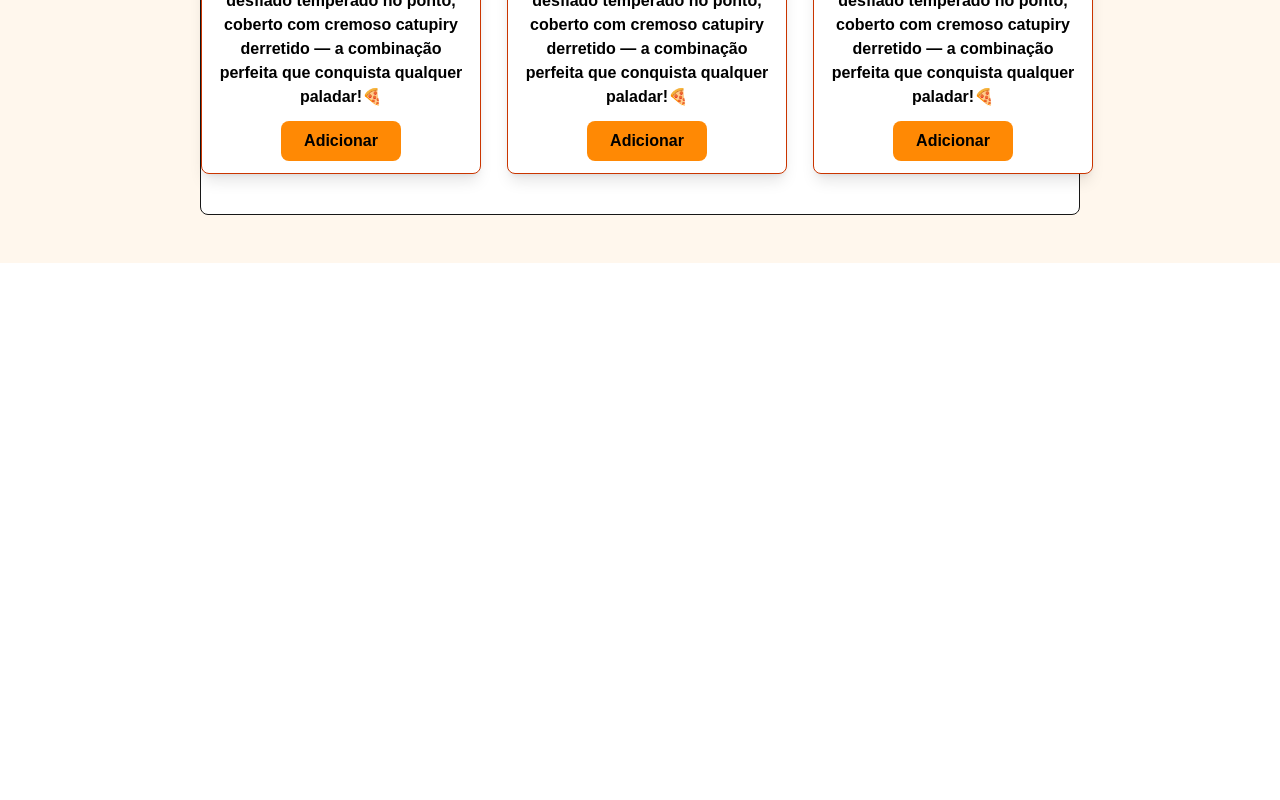
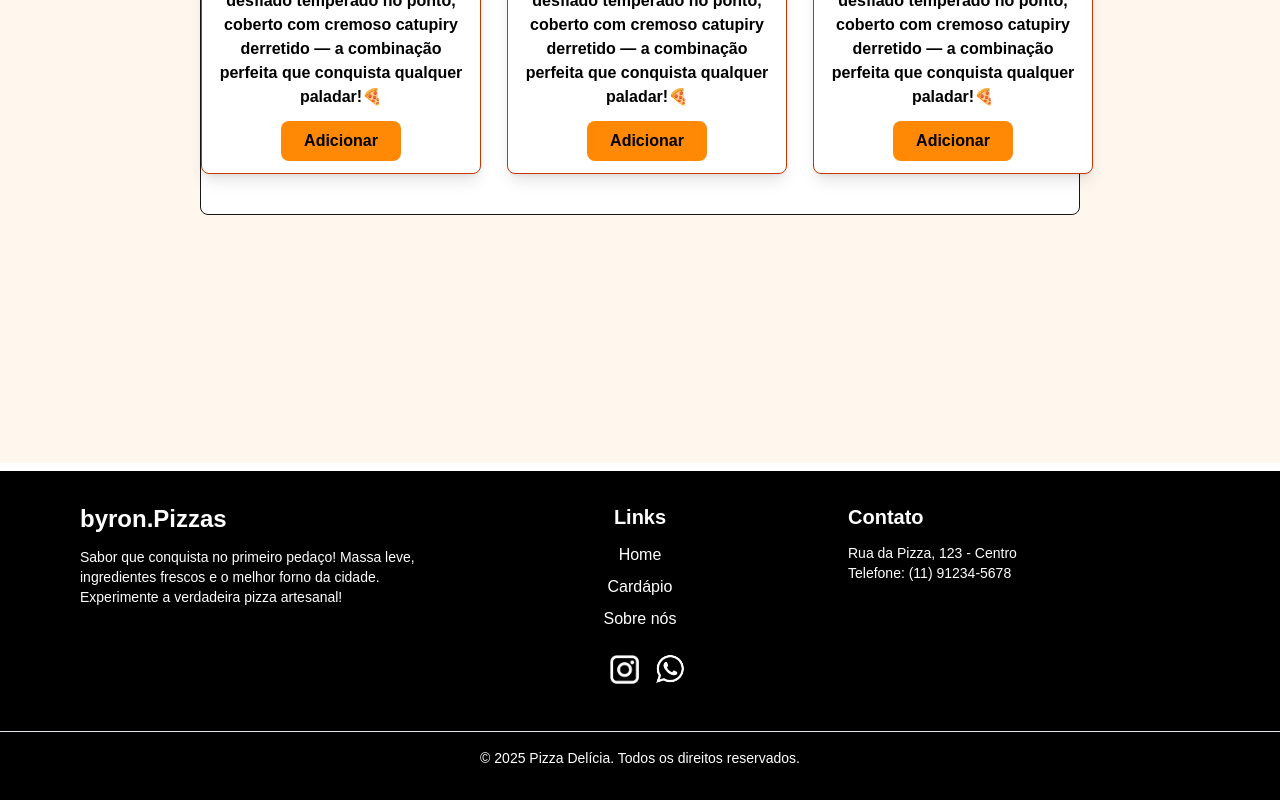
Before and after one commit to Kody-Murakami/Projeto-Final, a Next.js app in the folder my-app/: page / in a window 1280 px wide. Shown: the part 1692-2492 px from the top of the page. Before the commit the page ends 2155 px from the top, so only its background shows below. Built offline with nearby package versions, Linux system fonts and the light colour scheme.

Commit message:
feat: criacao do footer

```diff
--- a/my-app/src/app/layout.tsx
+++ b/my-app/src/app/layout.tsx
@@ -2,6 +2,7 @@ import type { Metadata } from "next";
 import { Geist, Geist_Mono } from "next/font/google";
 import "./globals.css";
 import Header from "@/components/Header";
+import Footer from "@/components/Footer";
 
 const geistSans = Geist({
   variable: "--font-geist-sans",
@@ -30,6 +31,7 @@ export default function RootLayout({
       >
         <Header/>
         {children}
+        <Footer/>
       </body>
     </html>
   );
--- a/my-app/src/app/page.tsx
+++ b/my-app/src/app/page.tsx
@@ -40,8 +40,8 @@ Massa leve, ingredientes frescos e o melhor forno da cidade. Experimente a verda
       </section>
 
       {/* secao em destaque*/}
-      <section className='py-12 bg-orange-50 mb-50'>
-        <div className=' flex flex-col items-center mx-50 gap-10 border rounded-lg py-10 bg-white'>
+      <section className='py-12 bg-orange-50'>
+        <div className=' flex flex-col items-center mx-50 gap-10 border rounded-lg py-10 bg-white mb-50'>
           <h2 className='text-orange-700 text-4xl font-serif'>Destaques</h2>
           <div className="grid grid-cols-3 gap-10">
             <div className="flex flex-col bg-white border border-orange-700 rounded-lg overflow-hidden shadow-lg hover:shadow-xl transition-shadow h-full items-center py-3 duration-300 hover:scale-101 w-70">
--- /dev/null
+++ b/my-app/src/components/Footer/index.tsx
@@ -0,0 +1,42 @@
+export default function Footer() {
+    return (
+        <footer id="contato" className="bg-black text-white py-8 mt-2">
+            <div className="max-w-6xl mx-auto px-4 grid grid-cols-3 gap-8">
+
+                {/* Logo / Nome */}
+                <div>
+                    <h2 className="text-2xl font-bold mb-3">byron.Pizzas</h2>
+                    <p className="text-sm">Sabor que conquista no primeiro pedaço!
+Massa leve, ingredientes frescos e o melhor forno da cidade. Experimente a verdadeira pizza artesanal!</p>
+                </div>
+
+                {/* Links rápidos */}
+                <div className="flex flex-col items-center">
+                    <h3 className="text-xl font-semibold mb-3">Links</h3>
+                    <ul className="space-y-2 flex flex-col items-center">
+                        <li><a href="#" className="hover:underline">Home</a></li>
+                        <li><a href="#" className="hover:underline">Cardápio</a></li>
+                        <li><a href="#" className="hover:underline">Sobre nós</a></li>
+                        <div className="flex items-center ml-[-10]">
+                            <li><a href="https://instagram.com/byron.solutions" className="hover:underline"><img className="w-15 h-15 overflow-hidden" src="./imagens/logo_instagram.png" alt=""/></a></li>
+                            <li><a href="https://wa.me/19971662807" className="hover:underline"><img className="w-8 h-8" src="./imagens/logo_whatsapp.png" alt="" /></a></li>
+                        </div>
+                    </ul>
+                </div>
+
+                {/* Contato */}
+                <div>
+                    <h3 className="text-xl font-semibold mb-3">Contato</h3>
+                    <p className="text-sm">Rua da Pizza, 123 - Centro</p>
+                    <p className="text-sm">Telefone: (11) 91234-5678</p>
+                </div>
+            </div>
+
+            {/* Linha final */}
+            <div className="border-t border-slate-200 mt-8 pt-4 text-center text-sm">
+                © 2025 Pizza Delícia. Todos os direitos reservados.
+            </div>
+        </footer>
+
+    )
+}
```
Also changed, not shown: my-app/public/imagens/logo_instagram.png (added), my-app/public/imagens/logo_whatsapp.png (added).
